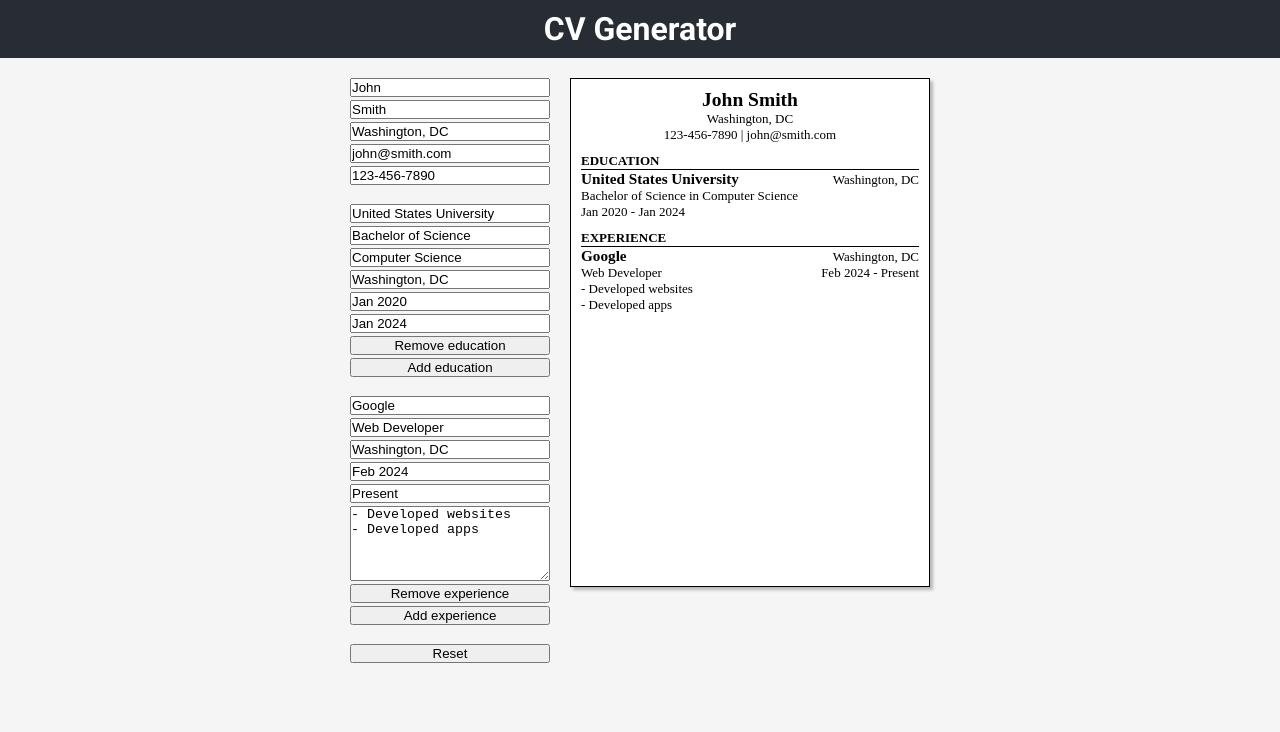
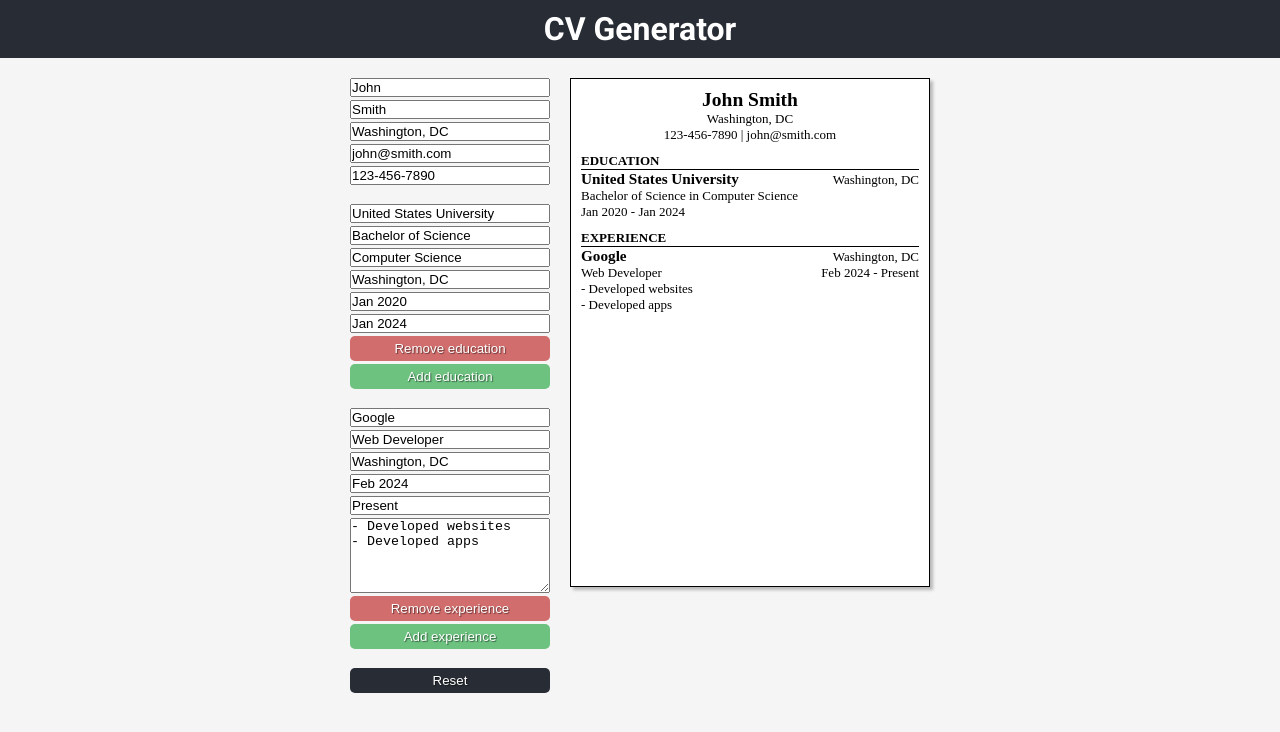
Before and after one commit to robsassack/cv-generator, a React (Vite) app: page / in a window 1280 px wide. Shown: the top 732 px of the page. Built offline with nearby package versions, Linux system fonts and the light colour scheme.

Commit message:
Updated styling for buttons

```diff
--- a/src/components/Education.jsx
+++ b/src/components/Education.jsx
@@ -47,7 +47,10 @@ function Education(props) {
             value={education.end}
             onChange={(event) => props.handleEducation(event, index)}
           />
-          <button onClick={(index) => props.removeEducation(index)}>
+          <button
+            className='button-remove'
+            onClick={(index) => props.removeEducation(index)}
+          >
             Remove education
           </button>
         </div>
@@ -58,7 +61,9 @@ function Education(props) {
   return (
     <div className='education'>
       {educationForm()}
-      <button onClick={props.addEducation}>Add education</button>
+      <button className='button-add' onClick={props.addEducation}>
+        Add education
+      </button>
     </div>
   );
 }
--- a/src/components/Experience.jsx
+++ b/src/components/Experience.jsx
@@ -46,7 +46,10 @@ function Experience(props) {
             value={experience.description}
             onChange={(event) => props.handleExperience(event, index)}
           />
-          <button onClick={(index) => props.removeExperience(index)}>
+          <button
+            className='button-remove'
+            onClick={(index) => props.removeExperience(index)}
+          >
             Remove experience
           </button>
         </div>
@@ -57,7 +60,9 @@ function Experience(props) {
   return (
     <div className='experience'>
       {experienceForm()}
-      <button onClick={props.addExperience}>Add experience</button>
+      <button className='button-add' onClick={props.addExperience}>
+        Add experience
+      </button>
     </div>
   );
 }
--- a/src/styles/App.css
+++ b/src/styles/App.css
@@ -64,6 +64,49 @@ body {
   gap: 3px;
 }
 
+button {
+  padding: 5px;
+  border-radius: 5px;
+  border: none;
+  background-color: #282c34;
+  color: white;
+  cursor: pointer;
+  text-shadow: 1px 1px 1px rgb(0, 0, 0, 0.5);
+}
+
+button:hover {
+  background-color: #1a1d23;
+}
+
+button:active {
+  background-color: #0d0f12;
+  transform: scale(0.95);
+}
+
+.button-add {
+  background-color: #6dc280;
+}
+
+.button-add:hover {
+  background-color: #5fae6e;
+}
+
+.button-add:active {
+  background-color: #4d945b;
+}
+
+.button-remove {
+  background-color: #d26d6d;
+}
+
+.button-remove:hover {
+  background-color: #c05a5a;
+}
+
+.button-remove:active {
+  background-color: #ae4747;
+}
+
 textarea {
   height: 75px;
 }
```
Also changed, not shown: screenshot.png.
